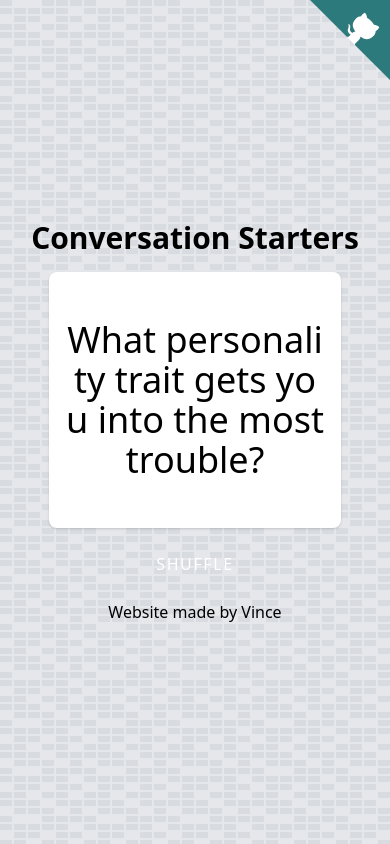
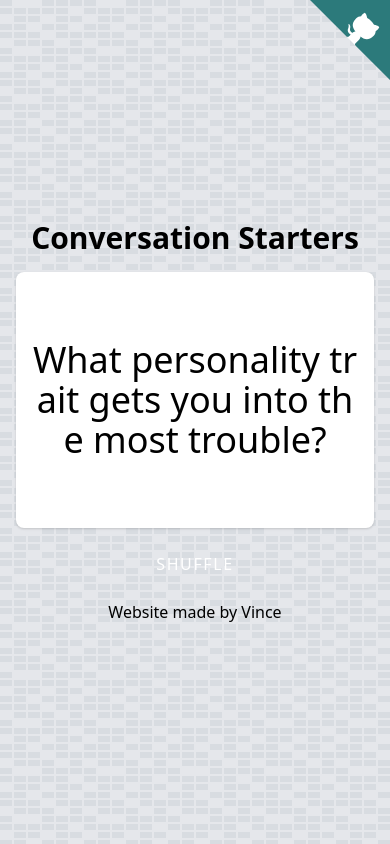
Before and after one commit to vmitchell85/conversation-starters, a plain HTML site: page index.html in a window 390 px wide. Drawn offline with nearby package versions, Linux system fonts and the light colour scheme.

Commit message:
fix for mobile

```diff
--- a/index.html
+++ b/index.html
@@ -49,9 +49,9 @@
             </svg>
         </a>
         <h2 class="text-3xl text-teal-700 font-bold mb-4 text-center">Conversation Starters</h2>
-        <div class="bg-white overflow-hidden shadow rounded-lg w-3/4 mx-auto min-h-64 flex items-center justify-center">
+        <div class="bg-white overflow-hidden shadow rounded-lg mx-4 sm:w-3/4 sm:mx-auto min-h-64 flex items-center justify-center">
             <div class="px-4 py-5 sm:p-6 h-full">
-                <p id="prompt" class="text-4xl font-thin text-center flex items-center justify-center h-full break-all"></p>
+                <p id="prompt" class="text-4xl font-thin text-center flex items-center justify-center h-full break-all sm:break-normal"></p>
             </div>
         </div>
         <div class="mt-4">
```
